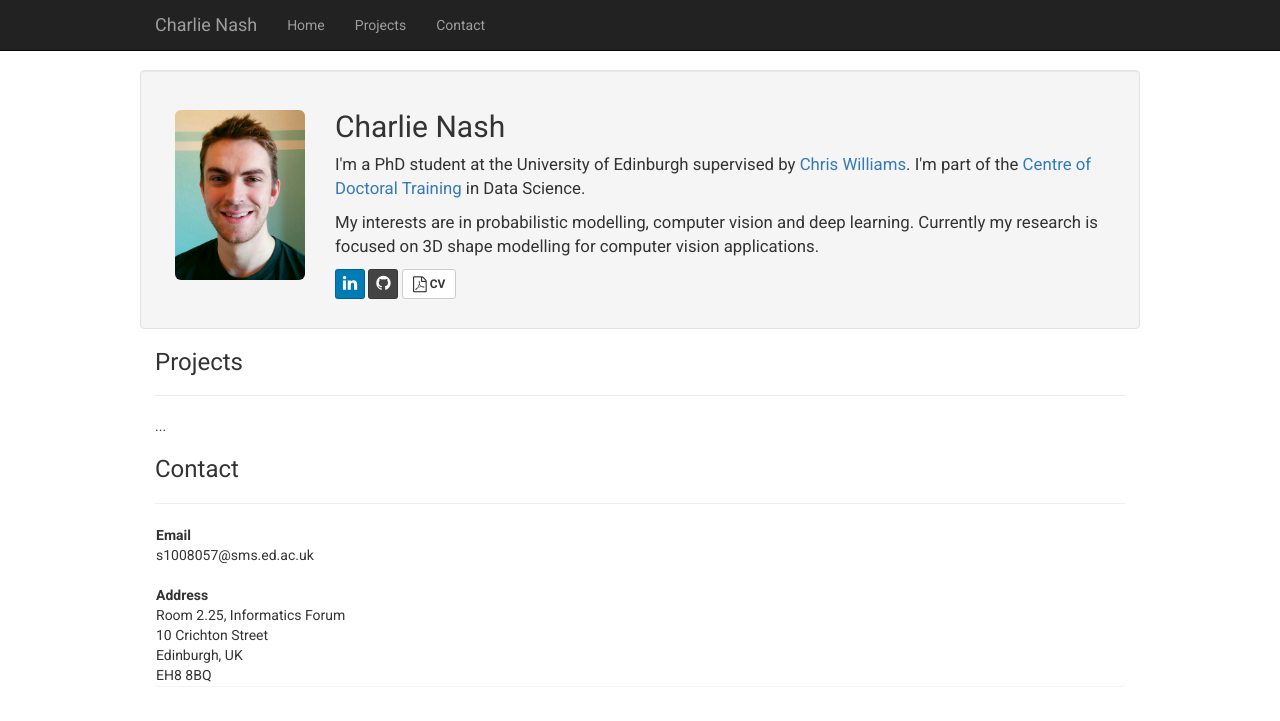
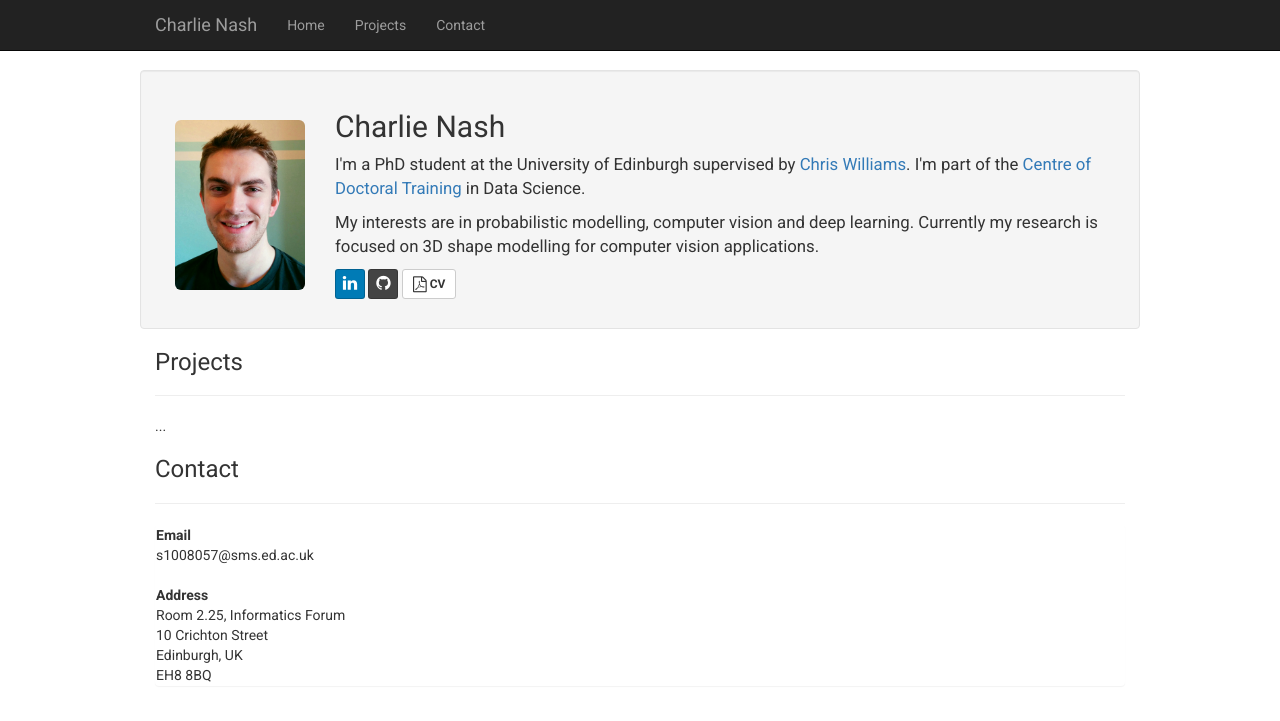
Before and after one commit to charlienash/charlienash.github.io, a Jekyll site: the page index.html, which Jekyll copies as it is, in a window 1280 px wide. Shown: the top 721 px of the page. Built offline with Jekyll 4.4.1, drawn with Linux system fonts in a browser that asks for light colours; nearby versions of some CDN libraries; library files that are not in the unit come from our copies.

Commit message:
Update index.html

```diff
--- a/index.html
+++ b/index.html
@@ -70,7 +70,7 @@
 		<div class="container-fluid">
 			<div class="row well">
 			  	<div class="col-xs-2">
-			  		<div class="col-xs-12" style="height:20px;"></div>
+			  		<div class="col-xs-12" style="height:30px;"></div>
 			      		<img class="img-rounded img-responsive" src="assets/img/Charlie_photo.jpg">
 			  	</div>
 			 	<div class="col-xs-10">
```
